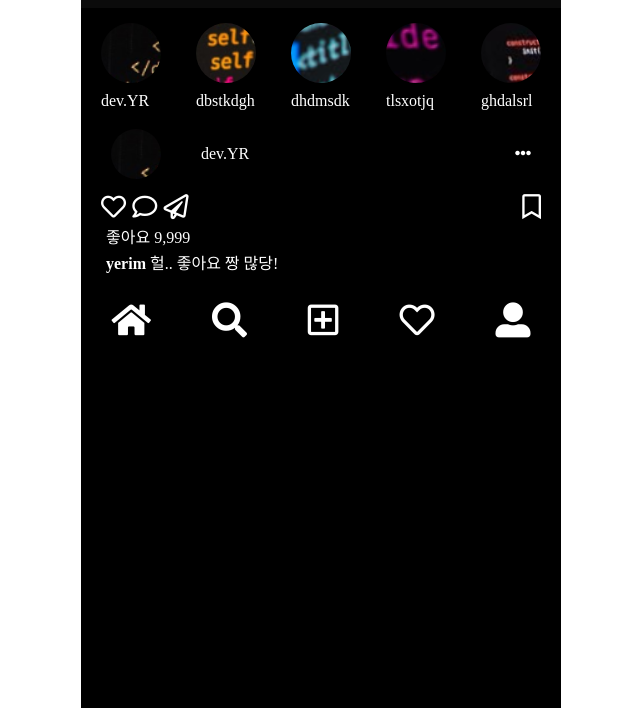
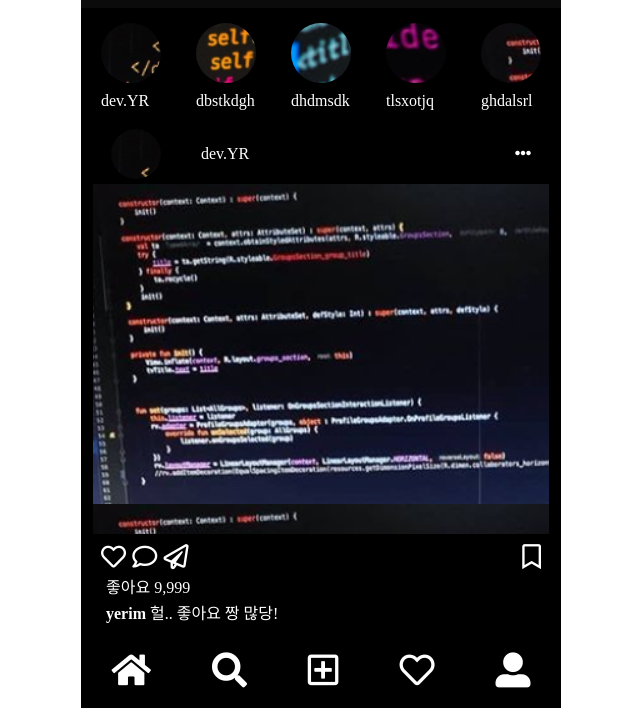
Before and after one commit to costar011/instagrm-clone, a plain HTML site: page index.html in a window 1280 px wide. Shown: the part 138-846 px from the top of the page, without its empty margins (319-959 px from the left). Drawn offline with Linux system fonts and the light colour scheme.

Commit message:
modified

```diff
--- a/CSS/main.css
+++ b/CSS/main.css
@@ -1,9 +1,10 @@
-.main .main__col-1 {
+.main .main__col-1 .main__col-1-IMG{
     width: 95%;
     height: 350px;
     text-align: center;
     margin-left: 12px;
 }
+
 
 .main .main__col-2 {
     display: flex;
--- a/index.html
+++ b/index.html
@@ -88,7 +88,9 @@
         </div>
 
         <div class="main">
-            <div class="main__col-1-IMG" style="background-image:url('IMG/5.png')"></div>
+            <div class="main__col-1">
+                <div class="main__col-1-IMG" style="background-image:url('IMG/5.png')"></div>
+            </div>
             <div class="main__col-2">
                 <div class="main__col-2-1">
                     <i class="far fa-heart"></i>
```
